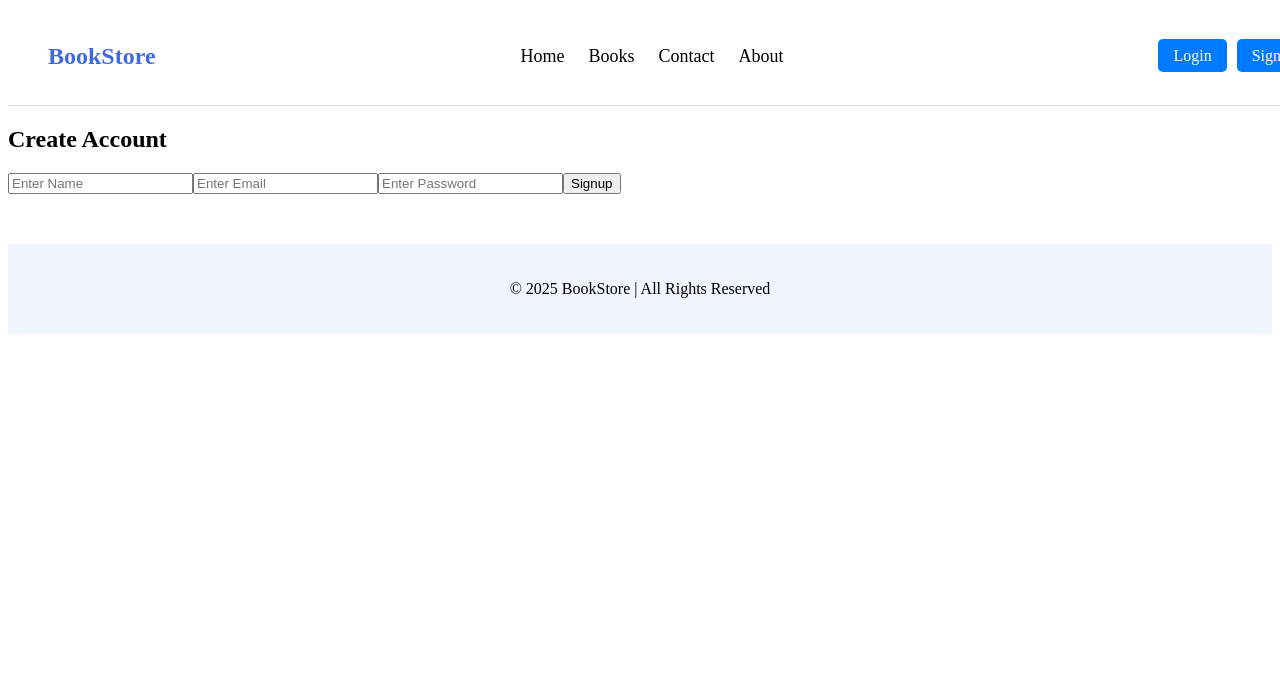
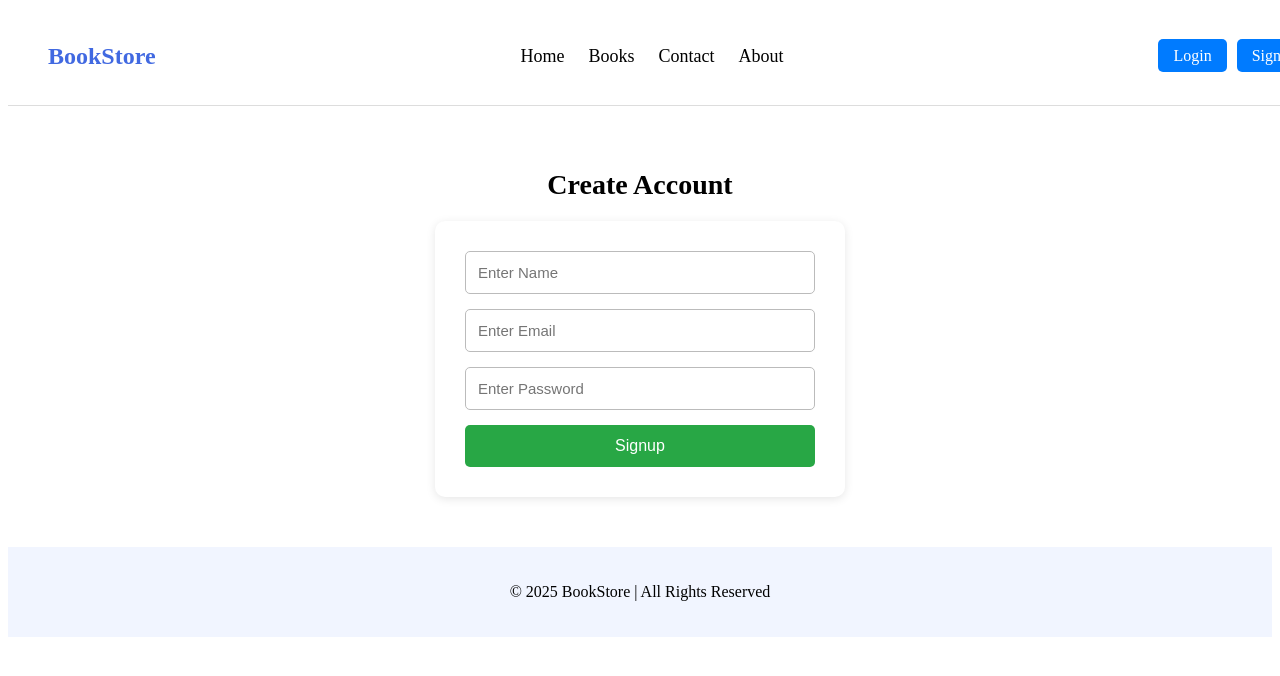
Before and after one commit to Joyeeta0506/Joyeeta-frontend, a React (Create React App) app: page /signup in a window 1280 px wide. Shown: the top 676 px of the page. Built offline with nearby package versions, Linux system fonts and the light colour scheme.

Commit message:
Updated login and signup UI

```diff
--- a/src/pages/Login.css
+++ b/src/pages/Login.css
@@ -0,0 +1,46 @@
+.login-container {
+  width: 100%;
+  display: flex;
+  flex-direction: column;
+  align-items: center;
+  margin-top: 40px;
+}
+
+.login-container h2 {
+  font-size: 28px;
+  margin-bottom: 20px;
+  font-weight: bold;
+}
+
+.login-box {
+  background: white;
+  padding: 30px;
+  border-radius: 10px;
+  width: 350px;
+  display: flex;
+  flex-direction: column;
+  gap: 15px;
+  box-shadow: 0px 2px 10px rgba(0, 0, 0, 0.1);
+}
+
+.login-box input {
+  padding: 12px;
+  border-radius: 5px;
+  border: 1px solid #bbb;
+  font-size: 15px;
+}
+
+.login-box button {
+  padding: 12px;
+  background-color: #007bff;
+  color: white;
+  border: none;
+  border-radius: 5px;
+  cursor: pointer;
+  font-size: 16px;
+  transition: 0.3s;
+}
+
+.login-box button:hover {
+  background-color: #0056b3;
+}
--- a/src/pages/Login.js
+++ b/src/pages/Login.js
@@ -1,44 +1,28 @@
 import React, { useState } from "react";
-import axios from "axios";
 import "./Login.css";
 
 function Login() {
   const [email, setEmail] = useState("");
   const [password, setPassword] = useState("");
 
-  const handleLogin = async (e) => {
-    e.preventDefault();
-
-    try {
-      const res = await axios.post(
-        "https://bookstore-backend-jmob.onrender.com/api/auth/login",
-        {
-          email,
-          password,
-        }
-      );
-
-      alert("Login successful!");
-      console.log(res.data);
-
-      localStorage.setItem("token", res.data.token);
-    } catch (err) {
-      alert("Login failed! Please check your credentials.");
-      console.log(err);
+  const handleLogin = () => {
+    if (!email || !password) {
+      alert("Please enter all fields");
+      return;
     }
+    alert("Login successful! (connect backend later)");
   };
 
   return (
     <div className="login-container">
       <h2>Login</h2>
 
-      <form onSubmit={handleLogin}>
+      <div className="login-box">
         <input
           type="email"
           placeholder="Enter Email"
           value={email}
           onChange={(e) => setEmail(e.target.value)}
-          required
         />
 
         <input
@@ -46,11 +30,10 @@ function Login() {
           placeholder="Enter Password"
           value={password}
           onChange={(e) => setPassword(e.target.value)}
-          required
         />
 
-        <button type="submit">Login</button>
-      </form>
+        <button onClick={handleLogin}>Login</button>
+      </div>
     </div>
   );
 }
--- a/src/pages/Signup.css
+++ b/src/pages/Signup.css
@@ -0,0 +1,46 @@
+.signup-container {
+  width: 100%;
+  display: flex;
+  flex-direction: column;
+  align-items: center;
+  margin-top: 40px;
+}
+
+.signup-container h2 {
+  font-size: 28px;
+  margin-bottom: 20px;
+  font-weight: bold;
+}
+
+.signup-box {
+  background: white;
+  padding: 30px;
+  border-radius: 10px;
+  width: 350px;
+  display: flex;
+  flex-direction: column;
+  gap: 15px;
+  box-shadow: 0px 2px 10px rgba(0, 0, 0, 0.1);
+}
+
+.signup-box input {
+  padding: 12px;
+  border-radius: 5px;
+  border: 1px solid #bbb;
+  font-size: 15px;
+}
+
+.signup-box button {
+  padding: 12px;
+  background-color: #28a745;
+  color: white;
+  border: none;
+  border-radius: 5px;
+  cursor: pointer;
+  font-size: 16px;
+  transition: 0.3s;
+}
+
+.signup-box button:hover {
+  background-color: #1c7e34;
+}
--- a/src/pages/Signup.js
+++ b/src/pages/Signup.js
@@ -1,5 +1,4 @@
 import React, { useState } from "react";
-import axios from "axios";
 import "./Signup.css";
 
 function Signup() {
@@ -7,38 +6,25 @@ function Signup() {
   const [email, setEmail] = useState("");
   const [password, setPassword] = useState("");
 
-  const handleSignup = async (e) => {
-    e.preventDefault();
+  const handleSignup = () => {
+    if (!name || !email || !password) {
+      alert("Please fill out all fields");
+      return;
+    }
 
-    try {
-      const res = await axios.post(
-        "https://bookstore-backend-jmob.onrender.com/api/auth/signup",
-        {
-          name,
-          email,
-          password,
-        }
-      );
-
-      alert("Signup successful!");
-      console.log(res.data);
-    } catch (err) {
-      alert("Signup failed! Please try again.");
-      console.log(err);
-    }
+    alert("Signup Successful! (connect backend later)");
   };
 
   return (
     <div className="signup-container">
       <h2>Create Account</h2>
 
-      <form onSubmit={handleSignup}>
+      <div className="signup-box">
         <input
           type="text"
           placeholder="Enter Name"
           value={name}
           onChange={(e) => setName(e.target.value)}
-          required
         />
 
         <input
@@ -46,7 +32,6 @@ function Signup() {
           placeholder="Enter Email"
           value={email}
           onChange={(e) => setEmail(e.target.value)}
-          required
         />
 
         <input
@@ -54,11 +39,10 @@ function Signup() {
           placeholder="Enter Password"
           value={password}
           onChange={(e) => setPassword(e.target.value)}
-          required
         />
 
-        <button type="submit">Signup</button>
-      </form>
+        <button onClick={handleSignup}>Signup</button>
+      </div>
     </div>
   );
 }
```
